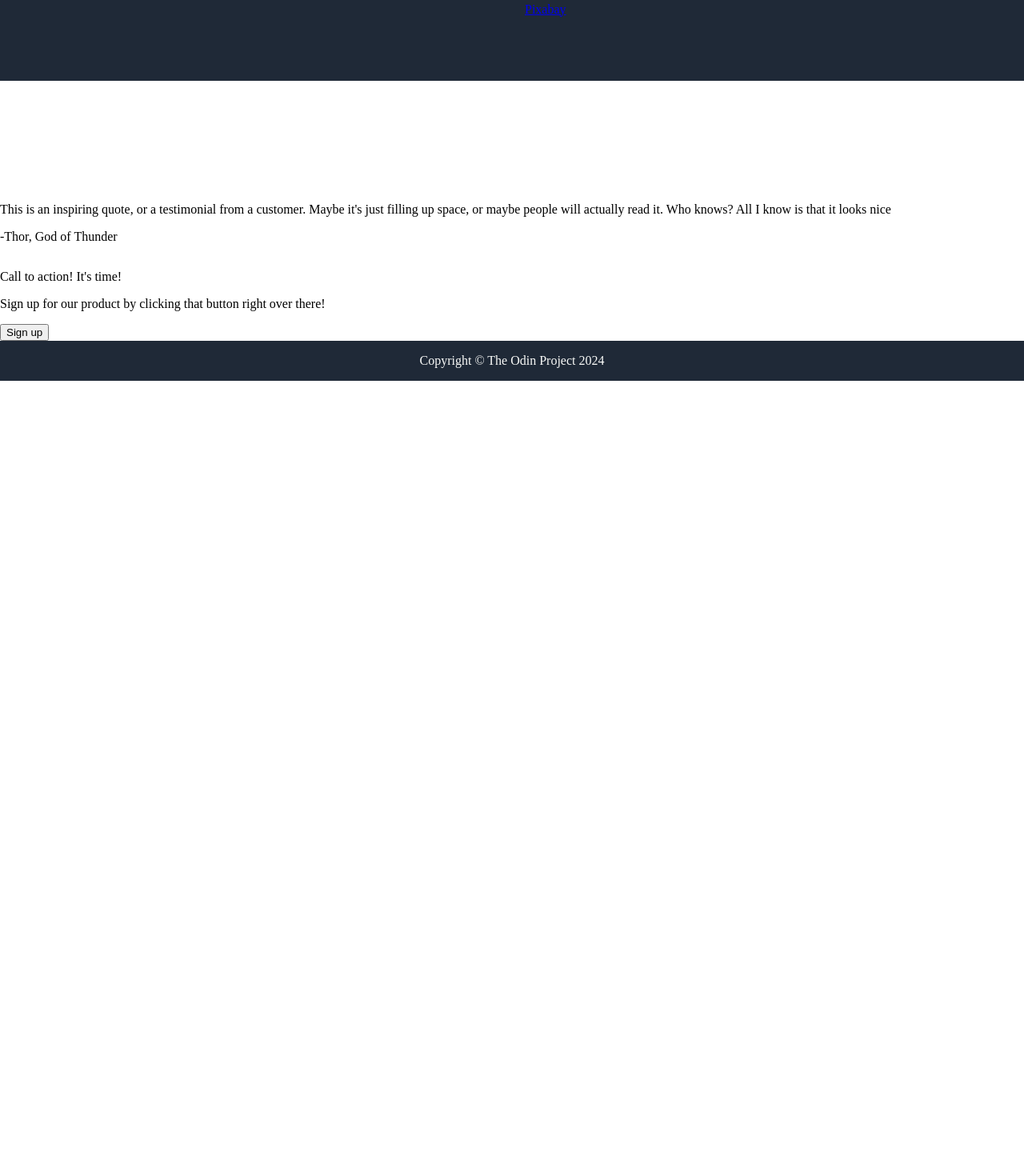
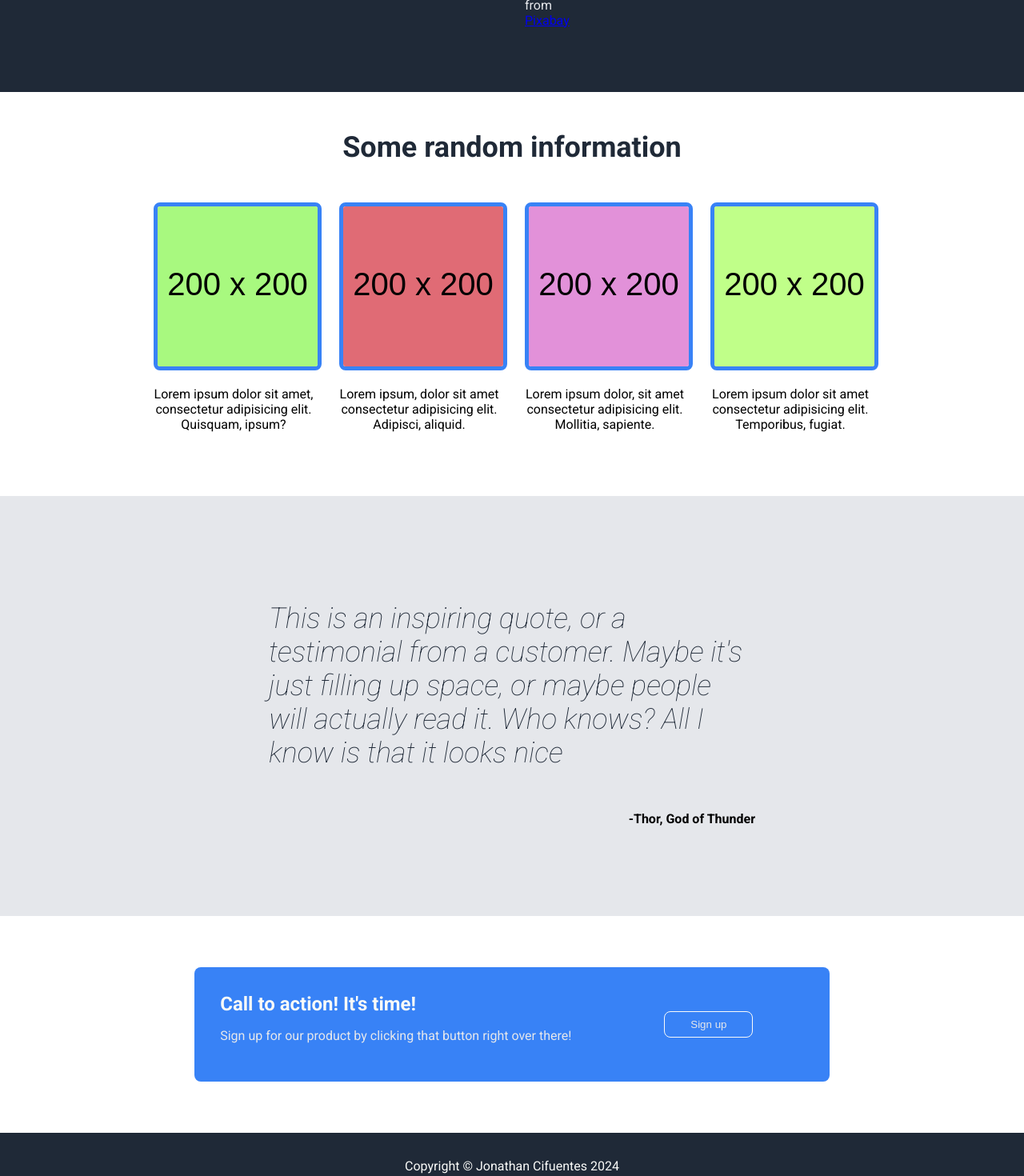
Before and after one commit to HexordZX/odin-landing-page, a plain HTML site: page index.html in a window 1280 px wide. Shown: the part 544-2014 px from the top of the page at 80% size. Before the commit the page ends 1020 px from the top, so only its background shows below. Drawn offline with Linux system fonts and the light colour scheme.

Commit message:
Added placeholders and completed all css styles

```diff
--- a/index.html
+++ b/index.html
@@ -1,77 +1,95 @@
 <!DOCTYPE html>
 <html lang="en">
+
 <head>
     <meta charset="UTF-8">
     <meta name="viewport" content="width=device-width, initial-scale=1.0">
     <title>Odin Landing Page</title>
 
+    <link rel="preconnect" href="https://fonts.googleapis.com">
+    <link rel="preconnect" href="https://fonts.gstatic.com" crossorigin>
+    <link
+        href="https://fonts.googleapis.com/css2?family=Roboto:ital,wght@0,100;0,300;0,400;0,500;0,700;0,900;1,100;1,300;1,400;1,500;1,700;1,900&display=swap"
+        rel="stylesheet">
+
     <link rel="stylesheet" href="style.css">
 </head>
+
 <body>
     <div class="header">
         <div class="header-logo">Header Logo</div>
-        <div class="header-links"><ul>
-            <li><a href="">Header link one</a></li>
-            <li><a href="">Header link two</a></li>
-            <li><a href="">Header link three</a></li>
-        </ul></div>
+        <div class="header-links">
+            <ul>
+                <li><a href="">Header link one</a></li>
+                <li><a href="">Header link two</a></li>
+                <li><a href="">Header link three</a></li>
+            </ul>
+        </div>
     </div>
     <div class="hero-main">
         <div class="hero-main-left">
             <div class="hero-main-title">
                 This web is awesome
             </div>
-            <p>This website has some subtext that goes here under the main title. It's a smaller font and the color is lower contrast</p>
+            <p>This website has some subtext that goes here under the main title. It's a smaller font and the color is
+                lower contrast</p>
             <button>Sign up</button>
         </div>
         <div class="hero-main-right">
             <img src="./images/twilight-8171206_1280.jpg" alt="">
-            Image by <a href="https://pixabay.com/users/soultrain-7283580/?utm_source=link-attribution&utm_medium=referral&utm_campaign=image&utm_content=8171206">Denis Fedotov</a> from <a href="https://pixabay.com//?utm_source=link-attribution&utm_medium=referral&utm_campaign=image&utm_content=8171206">Pixabay</a>
+            Image by <a
+                href="https://pixabay.com/users/soultrain-7283580/?utm_source=link-attribution&utm_medium=referral&utm_campaign=image&utm_content=8171206">Denis
+                Fedotov</a> from <a
+                href="https://pixabay.com//?utm_source=link-attribution&utm_medium=referral&utm_campaign=image&utm_content=8171206">Pixabay</a>
 
         </div>
     </div>
     <div class="section-2">
-        <div class="sec-title"></div>
+        <div class="sec-title">Some random information</div>
         <div class="sec-cards">
             <div class="sec-card">
-                <img src="" alt="">
-                <p></p>
+                <img src="./images/p1.png" alt="Placeholder 1">
+                <p>Lorem ipsum dolor sit amet, consectetur adipisicing elit. Quisquam, ipsum?</p>
             </div>
             <div class="sec-card">
-                <img src="" alt="">
-                <p></p>
+                <img src="./images/p2.png" alt="Placeholder 2">
+                <p>Lorem ipsum, dolor sit amet consectetur adipisicing elit. Adipisci, aliquid.</p>
             </div>
             <div class="sec-card">
-                <img src="" alt="">
-                <p></p>
+                <img src="./images/p3.png" alt="Placeholder 3">
+                <p>Lorem ipsum dolor, sit amet consectetur adipisicing elit. Mollitia, sapiente.</p>
             </div>
             <div class="sec-card">
-                <img src="" alt="">
-                <p></p>
+                <img src="./images/p4.png" alt="Placeholder 4">
+                <p>Lorem ipsum dolor sit amet consectetur adipisicing elit. Temporibus, fugiat.</p>
             </div>
         </div>
     </div>
     <div class="quote-section">
         <div class="quote">
             <div class="quote-text">
-                <p>This is an inspiring quote, or a testimonial from a customer. Maybe it's just filling up space, or maybe people will actually read it. Who knows? All I know is that it looks nice</p>
+                <p>This is an inspiring quote, or a testimonial from a customer. Maybe it's just filling up space, or
+                    maybe people will actually read it. Who knows? All I know is that it looks nice</p>
             </div>
             <div class="quote-author">
                 <p>-Thor, God of Thunder</p>
             </div>
         </div>
     </div>
-    <div class="section-3">
-        <div class="section-3-content">
-            <div class="section-3-text">
-                <p>Call to action! It's time!</p>
+    <div class="section-4">
+        <div class="section-4-content">
+            <div class="section-4-left">
+                <div class="section-4-left-title">Call to action! It's time!</div>
                 <p>Sign up for our product by clicking that button right over there!</p>
             </div>
-            <button class="sect-3-sign-up">Sign up</button>
+            <div class="section-4-right">
+                <button>Sign up</button>
+            </div>
         </div>
     </div>
     <div class="footer">
-        <p>Copyright © The Odin Project 2024</p>
+        <p>Copyright © Jonathan Cifuentes 2024</p>
     </div>
 </body>
+
 </html>
--- a/style.css
+++ b/style.css
@@ -11,6 +11,7 @@
 }
 
 body{
+    font-family: 'Roboto', Verdana, sans-serif;
     margin: 0;
     display: flex;
     flex-direction: column;
@@ -26,6 +27,12 @@ body{
     color: var(--hero-sec-text-color);
     justify-content: space-between;
     padding: 16px 32px;
+}
+
+.header-logo{
+    color: var(--hero-main-text-color);
+    font-size: var(--header-logo-text-size);
+    font-weight: bold;
 }
 
 .header ul{
@@ -46,6 +53,7 @@ body{
     justify-content: center;
     padding: 64px;
     flex: 1;
+    flex-wrap: wrap;
 }
 
 .hero-main-title{
@@ -87,8 +95,127 @@ body{
 
 .hero-main-right img{
     max-width: 100%;
+    min-width: 300px;
 }
 
+/*         Section 2          */
+
+.section-2{
+    display: flex;
+    flex-direction: column;
+    align-items: center;
+    padding: 32px;
+}
+
+.sec-cards{
+    display: flex;
+    padding: 32px;
+    gap: 32px;
+    justify-content: space-around;
+    flex-shrink: 1;
+    flex-wrap: wrap;
+}
+
+.sec-title{
+    color: var(--info-header-text-color);
+    font-size: var(--info-header-text-size);
+    font-weight: bolder;
+    margin: 16px 0;
+}
+
+.sec-card{
+    max-width: 200px;
+    text-align: center;
+}
+.sec-card img{
+    border: thick solid var(--button-color);
+    border-radius: 0.5rem;
+    max-width: 200px;
+}
+
+/*           Quote section          */
+
+.quote-section{
+    display: flex;
+    padding: 32px;
+    background-color: var(--hero-sec-text-color);
+    justify-content: center;
+}
+
+.quote{
+    display: flex;
+    flex-direction: column;
+    padding: 64px;
+    width: 50%;
+}
+
+.quote-text{
+    color: var(--dark-bg-color);
+    font-size: var(--info-header-text-size);
+    font-weight: lighter;
+    font-style: italic;
+}
+
+.quote-author{
+    text-align: right;
+    font-weight: bold;
+}
+
+/*                 Call action section              */
+
+.section-4{
+    display: flex;
+    justify-content: center;
+    align-items: center;
+    padding: 32px;
+}
+
+.section-4-content{
+    background-color: var(--button-color);
+    width: 60%;
+    padding: 32px;
+    border-radius: 0.5rem;
+    display: flex;
+    margin: 32px;
+    gap: 16px;
+    flex-wrap: wrap;
+
+}
+
+.section-4-left{
+    display: flex;
+    flex-direction: column;
+    justify-content: center;
+    flex: 2;
+    min-width: 300px;
+}
+
+.section-4-left-title{
+    font-size: var(--header-logo-text-size);
+    font-weight: bold;
+    color: var(--hero-main-text-color);
+}
+
+.section-4-left p{
+    color: var(--hero-sec-text-color);
+}
+
+.section-4-right{
+    display: flex;
+    justify-content: center;
+    align-items: center;
+    flex: 1;
+    min-width: 200px;
+}
+
+.section-4-right button{
+    background-color: var(--button-color);
+    color: var(--hero-sec-text-color);
+    border: thin solid var(--hero-main-text-color);
+    padding: 8px 32px;
+    border-radius: 0.5rem;
+    cursor: pointer;
+}
 
 
 .footer{
@@ -97,4 +224,5 @@ body{
     display: flex;
     justify-content: center;
     align-items: center;
+    padding: 16px 0;
 }
```
Also changed, not shown: images/p1.png (added), images/p2.png (added), images/p3.png (added), images/p4.png (added).
